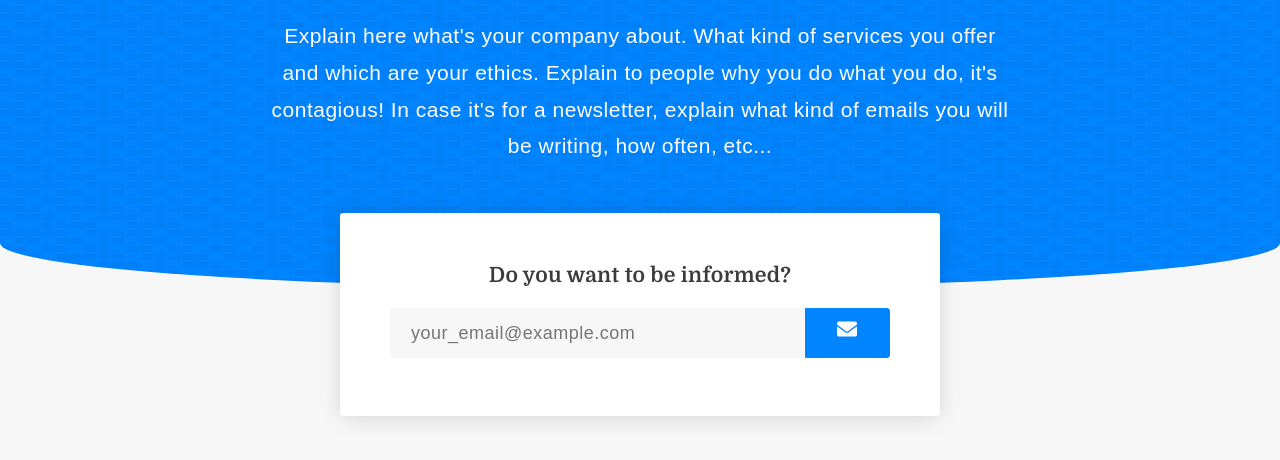
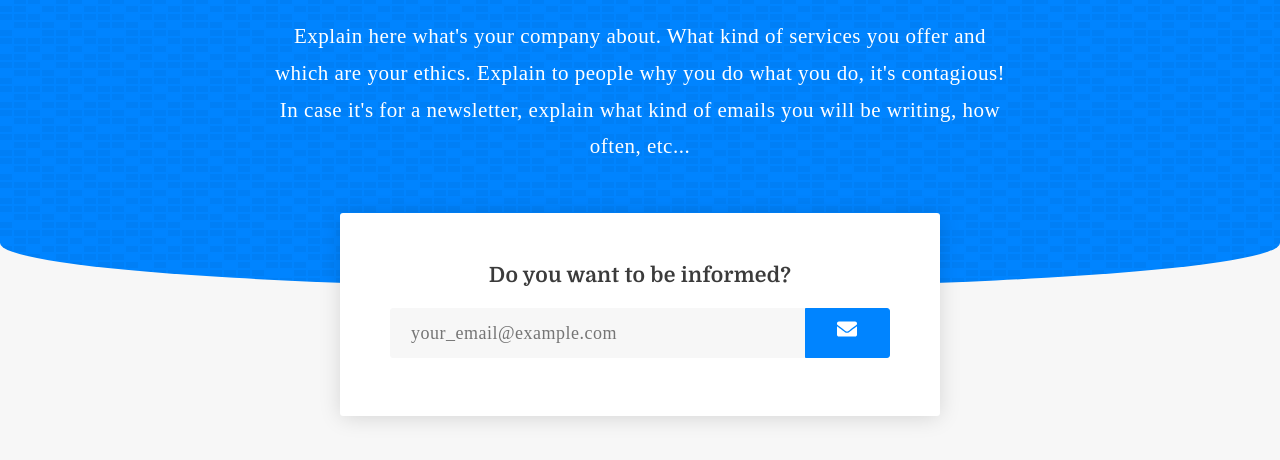
Before and after one commit to devictoribero/comingsoon-landing-page, a browser extension: page index.html in a window 1280 px wide. Shown: the part 162-622 px from the top of the page. Drawn offline with Linux system fonts and the light colour scheme.

Commit message:
Removed typo for performance that is not needed

```diff
--- a/assets/css/index.css
+++ b/assets/css/index.css
@@ -1,5 +1,5 @@
 :root {
-  --font-family-primary: "Nunito", sans-serif;
+  --font-family-primary: "-apple-system,BlinkMacSystemFont,Segoe UI,Roboto,Oxygen,Ubuntu,Cantarell,Fira Sans,Droid Sans,Helvetica Neue,sans-serif";
   --font-family-secondary: "Domine", serif;
 
   --primary-700: hsl(209, 91%, 46%);
--- a/assets/css/typography.css
+++ b/assets/css/typography.css
@@ -12,18 +12,3 @@
   font-weight: bold;
   display-font: fallback;
 }
-
-@font-face {
-  font-family: "OpenSans";
-  src: local("OpenSans"),
-    local("OpenSans Regular") url("../fonts/OpenSans-Regular.ttf");
-  font-weight: normal;
-  display-font: fallback;
-}
-
-@font-face {
-  font-family: "OpenSans";
-  src: local("OpenSans Italic"), url("../fonts/OpenSans-Italic.ttf");
-  font-style: italic;
-  display-font: fallback;
-}
--- a/index.html
+++ b/index.html
@@ -2,17 +2,20 @@
 <html lang="en">
   <head>
     <meta charset="UTF-8" />
+    <meta http-equiv="X-UA-Compatible" content="ie=edge" />
+    <meta name="HandheldFriendly" content="True" />
+    <meta name="MobileOptimized" content="320" />
     <meta name="viewport" content="width=device-width, initial-scale=1.0" />
-    <meta http-equiv="X-UA-Compatible" content="ie=edge" />
+    <meta name="theme-color" content="#0083ff" />
     <meta
       name="Description"
       content="Here is goes the description you want to provide to Google"
     />
+
+    <title>Title of your page</title>
+
     <link rel="manifest" href="./manifest.json" />
     <link rel="shortcut icon" type="image/x-icon" href="favicon.ico" />
-    <meta name="theme-color" content="#0083ff" />
-
-    <title>Title of your page</title>
     <link rel="stylesheet" href="./assets/css/index.css" />
     <link rel="stylesheet" href="./assets/css/typography.css" />
   </head>
```
